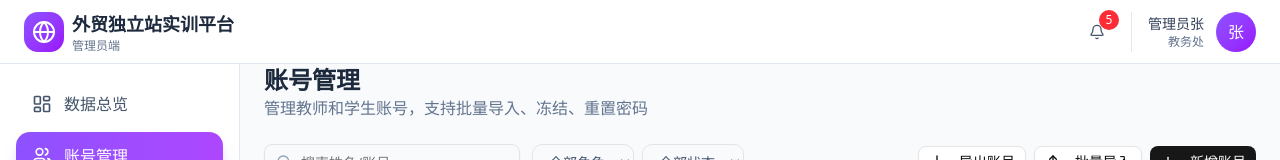
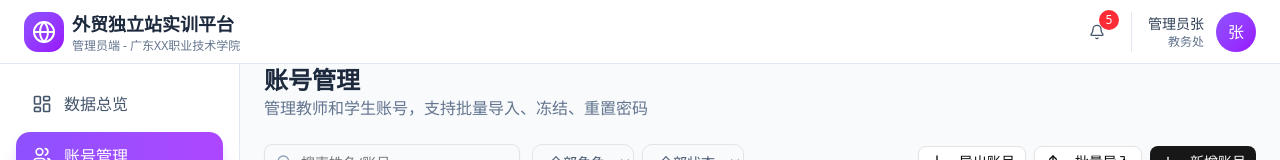
Before and after one commit to ZBCs-StudioCr-CN/ecommerce-training-platform, a Next.js app: page /admin/accounts in a window 1280 px wide. Shown: the top 160 px of the page. Built offline with nearby package versions, Linux system fonts and the light colour scheme.

Commit message:
Restored to 'b2e6c7cf91c00ceb47eb00945be87fd4d44f8683'
Coze-Restored-To: 'b2e6c7cf91c00ceb47eb00945be87fd4d44f8683'
Coze-Commit-Type: restore

```diff
--- a/src/app/admin/accounts/page.tsx
+++ b/src/app/admin/accounts/page.tsx
@@ -121,7 +121,7 @@ export default function AccountsPage() {
               </div>
               <div>
                 <h1 className="text-lg font-bold text-slate-800">外贸独立站实训平台</h1>
-                <p className="text-xs text-slate-500">管理员端</p>
+                <p className="text-xs text-slate-500">管理员端 - 广东XX职业技术学院</p>
               </div>
             </Link>
           </div>
--- a/src/app/admin/dashboard/page.tsx
+++ b/src/app/admin/dashboard/page.tsx
@@ -117,7 +117,7 @@ export default function AdminDashboard() {
               </div>
               <div>
                 <h1 className="text-lg font-bold text-slate-800">外贸独立站实训平台</h1>
-                <p className="text-xs text-slate-500">管理员端</p>
+                <p className="text-xs text-slate-500">管理员端 - 广东XX职业技术学院</p>
               </div>
             </Link>
           </div>
--- a/src/app/page.tsx
+++ b/src/app/page.tsx
@@ -296,10 +296,10 @@ export default function Home() {
             <div className="w-8 h-8 rounded-lg bg-gradient-to-br from-blue-500 to-indigo-600 flex items-center justify-center">
               <Globe className="h-4 w-4 text-white" />
             </div>
-            <span className="text-sm text-blue-200">外贸独立站实训平台</span>
+            <span className="text-sm text-blue-200">外贸独立站实训平台 V1.0</span>
           </div>
           <p className="text-sm text-blue-300">
-            外贸独立站实战模拟教学实训平台
+            外贸独立站实战模拟教学实训平台原型系统
           </p>
         </div>
       </footer>
--- a/src/app/student/dashboard/page.tsx
+++ b/src/app/student/dashboard/page.tsx
@@ -152,7 +152,7 @@ export default function StudentDashboard() {
               </div>
               <div>
                 <h1 className="text-lg font-bold text-slate-800">外贸独立站实训平台</h1>
-                <p className="text-xs text-slate-500">学生端</p>
+                <p className="text-xs text-slate-500">Cross-border E-commerce Training Platform</p>
               </div>
             </Link>
           </div>
--- a/src/app/teacher/dashboard/page.tsx
+++ b/src/app/teacher/dashboard/page.tsx
@@ -80,7 +80,7 @@ export default function TeacherDashboard() {
               </div>
               <div>
                 <h1 className="text-lg font-bold text-slate-800">外贸独立站实训平台</h1>
-                <p className="text-xs text-slate-500">教师端</p>
+                <p className="text-xs text-slate-500">教师端 - 王老师</p>
               </div>
             </Link>
           </div>
--- a/src/app/teacher/practice/page.tsx
+++ b/src/app/teacher/practice/page.tsx
@@ -81,7 +81,7 @@ export default function TeacherPracticePage() {
               </div>
               <div>
                 <h1 className="text-lg font-bold text-slate-800">外贸独立站实训平台</h1>
-                <p className="text-xs text-slate-500">教师端</p>
+                <p className="text-xs text-slate-500">教师端 - 王老师</p>
               </div>
             </Link>
           </div>
```
Also changed, not shown: assets/image.png.
